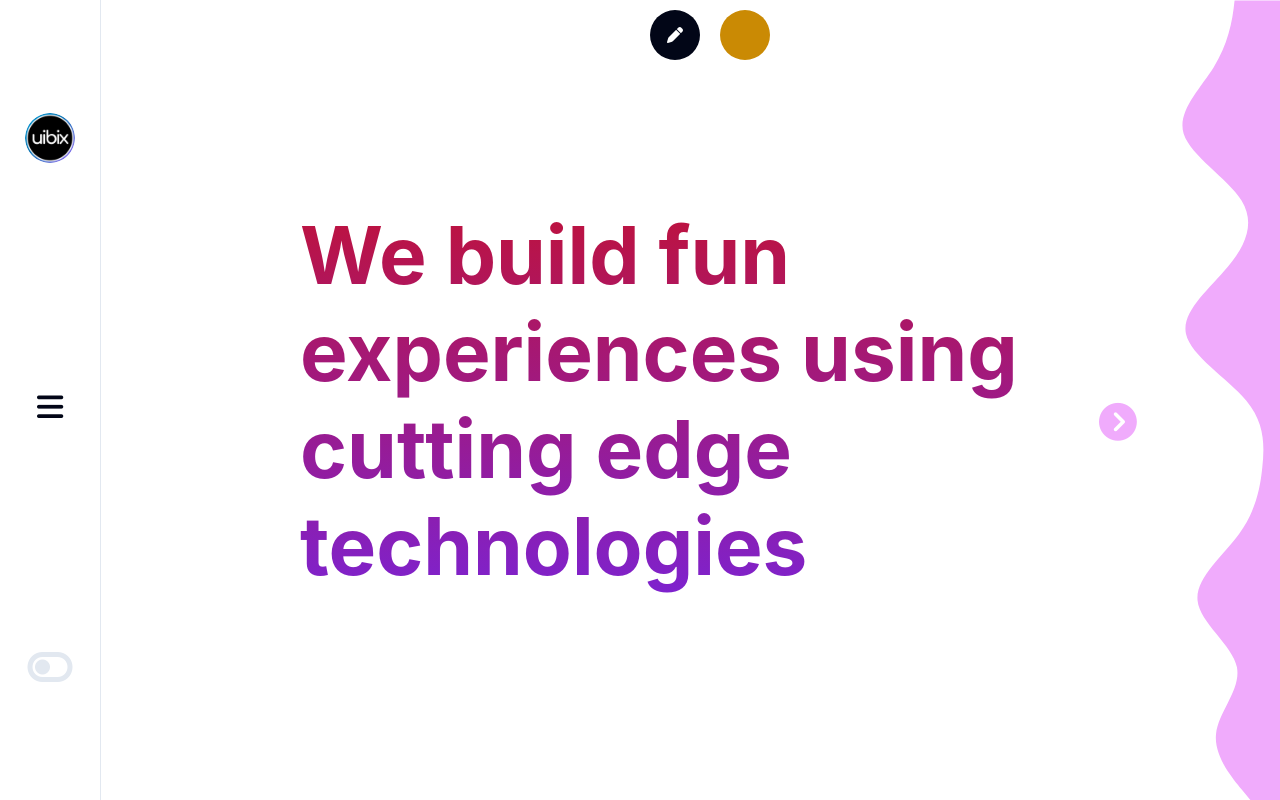
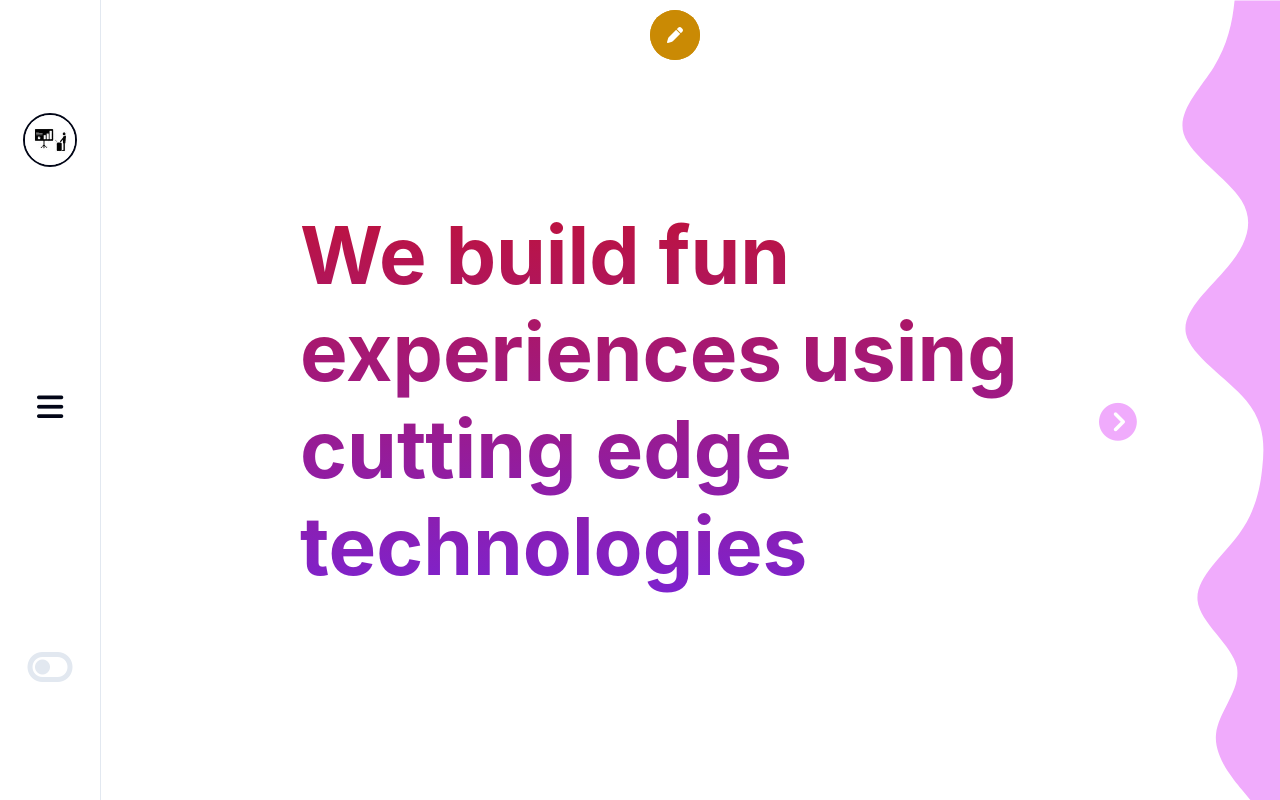
Before and after one commit to mohitmtnr/story-teller, a React (Create React App) app: page / in a window 1280 px wide. Built offline with nearby package versions, Linux system fonts and the light colour scheme.

Commit message:
All set customize as per your requirements

```diff
--- a/src/App.css
+++ b/src/App.css
@@ -50,6 +50,14 @@
 #navbar a,
 #navbar i {
   margin: auto 25px;
+}
+
+#navbar a:first-child {
+  overflow: hidden;
+  height: 50px;
+  width: 50px;
+  border-radius: 100%;
+  border: 2px solid #020617;
 }
 
 .main-content {
@@ -123,8 +131,10 @@
   font-size: 30px;
 }
 
-.uibix-logo {
+.logo {
   border-radius: 100%;
+  cursor: pointer;
+  scale: 1.5;
 }
 
 .svg-curve {
@@ -189,6 +199,7 @@
   justify-content: center;
   align-items: center;
   padding-left: 100px;
+  transition: all ease-in-out 300ms;
 }
 
 .service-icon,
@@ -209,10 +220,6 @@
 }
 
 /* canva */
-#canva {
-  transform: translateY(-100vh);
-}
-
 #canva-tool-container {
   position: fixed;
   display: flex;
@@ -236,7 +243,7 @@
 
 .canva-tool i {
   font-size: medium;
-  background-color: #00000011;
+  background-color: #00000000;
 }
 
 .canva-tool input {
@@ -247,6 +254,9 @@
 }
 
 .canva-tool label {
+  display: flex;
+  justify-content: center;
+  align-items: center;
   position: relative;
   cursor: pointer;
   width: 50px;
--- a/src/App.js
+++ b/src/App.js
@@ -1,15 +1,22 @@
 import "./App.css";
+import { useRef } from "react";
 import AboutUs from "./components/aboutUs";
 import Services from "./components/services";
 import { useTheme } from "./context/theme";
 import Home from "./components/home";
 import Canva from "./canva/canva";
 function App() {
-  // const [scroll, setScroll] = useState(200);
+  const containerRef = useRef();
   const { isDark } = useTheme();
+  const handleWheel = (e) => {
+    const delta = e.deltaY || e.deltaX;
+    containerRef.current.scrollLeft += delta;
+  };
 
   return (
     <div
+      ref={containerRef}
+      onWheel={handleWheel}
       id="scroll-container"
       className={`App ${isDark ? "bg-dark" : "bg-light"}`}
     >
--- a/src/canva/canva.jsx
+++ b/src/canva/canva.jsx
@@ -5,7 +5,6 @@ let timoutId;
 const Canva = () => {
   const [lines, setLines] = useState([]);
   const isDrawing = useRef(false);
-  const [isPenActive, setPenActive] = useState(false);
   const [penColor, setPenColor] = useState("#ca8a04");
 
   const handleMouseDown = (e) => {
@@ -34,26 +33,19 @@ const Canva = () => {
   const handleMouseUp = (e) => {
     isDrawing.current = false;
     timoutId = setTimeout(() => {
-      setPenActive(false);
       setLines([]);
     }, 3000);
   };
+
   return (
     <>
-      <CanvaTools
-        isPenActive={isPenActive}
-        setPenActive={setPenActive}
-        penColor={penColor}
-        setPenColor={setPenColor}
-      />
+      <CanvaTools penColor={penColor} setPenColor={setPenColor} />
       <div
         id="canva"
         style={{
           position: "fixed",
           zIndex: "1",
-          backgroundColor: "#00000011",
-          transition: "all ease-in-out 300ms",
-          transform: isPenActive ? "translateY(0)" : "translateY(-100vh)",
+          backgroundColor: "transparent",
         }}
       >
         <Stage
--- a/src/canva/canvaTools.jsx
+++ b/src/canva/canvaTools.jsx
@@ -1,8 +1,6 @@
 import React from "react";
-import { useTheme } from "../context/theme";
 
-const CanvaTools = ({ isPenActive, setPenActive, penColor, setPenColor }) => {
-  const { isDark } = useTheme();
+const CanvaTools = ({ penColor, setPenColor }) => {
   const handleOnColorChange = (e) => {
     setPenColor(e.target.value);
   };
@@ -12,23 +10,9 @@ const CanvaTools = ({ isPenActive, setPenActive, penColor, setPenColor }) => {
       <span
         className="canva-tool"
         style={{
-          backgroundColor: isPenActive
-            ? penColor
-            : isDark
-            ? "#ffffff"
-            : "#020617",
+          backgroundColor: penColor,
         }}
-        onClick={() => setPenActive((prev) => !prev)}
       >
-        <i
-          className="fa-solid fa-pen"
-          style={{
-            color: isPenActive ? "white" : isDark ? "#020617" : "#ffffff",
-            backgroundColor: "inherit",
-          }}
-        ></i>
-      </span>
-      <span className="canva-tool">
         <label
           title="change color"
           htmlFor="color-palette"
@@ -42,6 +26,13 @@ const CanvaTools = ({ isPenActive, setPenActive, penColor, setPenColor }) => {
             onChange={handleOnColorChange}
             value={penColor}
           />
+          <i
+            className="fa-solid fa-pen"
+            style={{
+              color: "white",
+              backgroundColor: "inherit",
+            }}
+          ></i>
         </label>
       </span>
     </div>
--- a/src/components/aboutUs.jsx
+++ b/src/components/aboutUs.jsx
@@ -7,6 +7,7 @@ const AboutUs = () => {
   return (
     <div
       id="story-teller-about-us"
+      className="animate_animated"
       style={{ backgroundColor: activeColor.home }}
     >
       <h1>WHO WE ARE?</h1>
--- a/src/components/home.jsx
+++ b/src/components/home.jsx
@@ -1,5 +1,5 @@
 import React from "react";
-import uibixLogo from "../logo/uibix-logo.png";
+import logo from "../logo/logo.webp";
 import Wave from "../svg/wave";
 import { useTheme } from "../context/theme";
 
@@ -9,14 +9,7 @@ const Home = () => {
     <>
       <nav id="navbar">
         <a href="/">
-          <img
-            src={uibixLogo}
-            alt="uibix-logo"
-            height={50}
-            width={50}
-            style={{ cursor: "pointer" }}
-            className="uibix-logo"
-          />
+          <img src={logo} alt="logo" height={50} width={50} className="logo" />
         </a>
 
         <i className="fa-solid fa-bars"></i>
--- a/src/components/services.jsx
+++ b/src/components/services.jsx
@@ -10,7 +10,7 @@ const Services = () => {
       style={{ backgroundColor: activeColor.about }}
     >
       <h1>WHAT WE OFFER?</h1>
-      <div id="main-content-services">
+      <div id="main-content-services" className="animate_animated">
         <h2>
           <i className="fa-solid fa-toolbox service-icon"></i>
           Services
```
Also changed, not shown: package.json (line endings or trailing spaces), src/logo/logo.webp (added), src/logo/uibix-logo.png (deleted).
